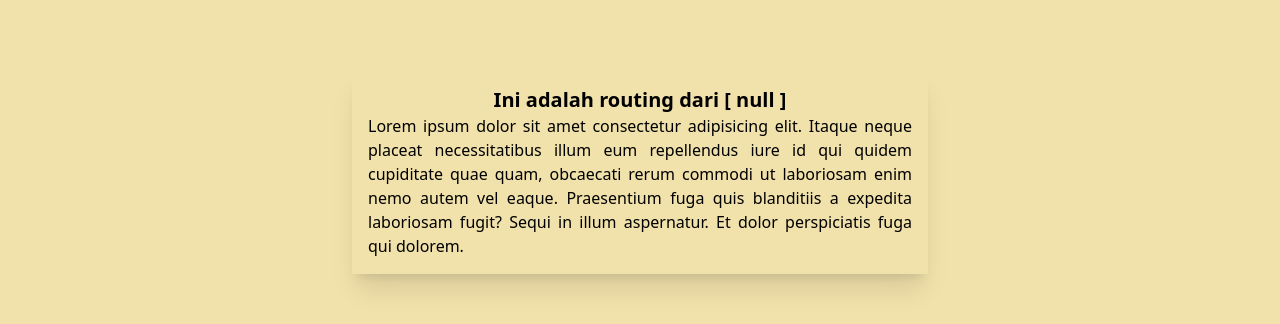
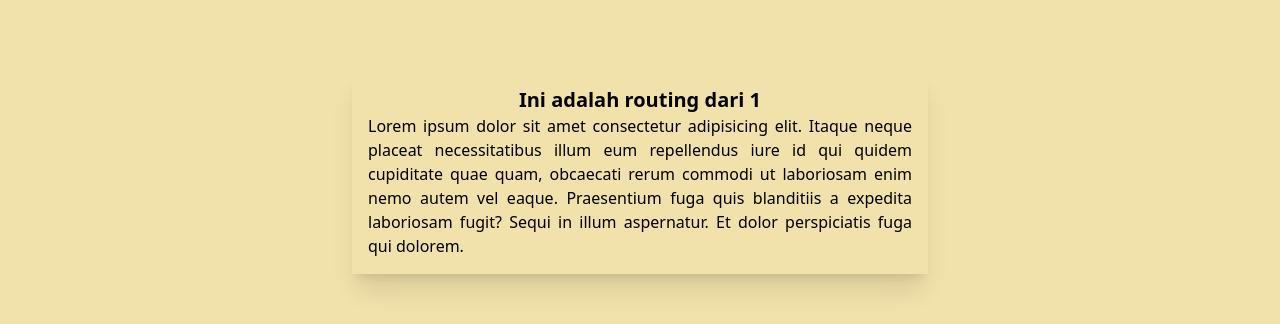
Before and after one commit to ummijumria1101/tugas3bootcamp, a Nuxt app: page /1 in a window 1280 px wide. Shown: the part 288-612 px from the top of the page. Built offline with nearby package versions, Linux system fonts and the light colour scheme.

Commit message:
update tugas 6

```diff
--- a/pages/[id].vue
+++ b/pages/[id].vue
@@ -1,16 +1,29 @@
 <template>
-    <div class="flex h-screen bg-txtprimary place-content-center">
+    <!-- <div class="flex h-screen bg-txtprimary place-content-center">
         <div class="max-w-xl text-justify shadow-xl p-4 my-auto">
         <p class="font-bold text-center text-xl">Ini adalah routing dari {{ [id] }}</p>
         <p class="">Lorem ipsum dolor sit amet consectetur adipisicing elit. Itaque neque placeat necessitatibus illum eum repellendus iure id qui quidem cupiditate quae quam, obcaecati rerum commodi ut laboriosam enim nemo autem vel eaque. Praesentium fuga quis blanditiis a expedita laboriosam fugit? Sequi in illum aspernatur. Et dolor perspiciatis fuga qui dolorem.</p>
     </div>
+    </div> -->
 
+    <div class="flex h-screen bg-txtprimary place-content-center">
+        <div class="max-w-xl text-justify shadow-xl p-4 my-auto">
+      <main v-if="$route.params.id">
+        <h1 class="font-bold text-center text-xl" v-text="'Ini adalah routing dari ' + $route.params.id"></h1>
+        <p class="">Lorem ipsum dolor sit amet consectetur adipisicing elit. Itaque neque placeat necessitatibus illum eum repellendus iure id qui quidem cupiditate quae quam, obcaecati rerum commodi ut laboriosam enim nemo autem vel eaque. Praesentium fuga quis blanditiis a expedita laboriosam fugit? Sequi in illum aspernatur. Et dolor perspiciatis fuga qui dolorem.</p>
+      </main>
+      <main v-else>
+        <h1>lalala</h1>
+      </main>
     </div>
+    </div>
+
 
 </template>
 
 <script setup>
-const {  } = useRoute().params
+// const {  } = useRoute().params
+// //console.log(route.params.id)
 
 </script>
 
--- a/tailwind.config.js
+++ b/tailwind.config.js
@@ -14,7 +14,8 @@ module.exports = {
       'secondarycolor' : '#F1E1AA', //abu muda
       'txtprimary' : '#F1E1AA', //abu tua
       'txtsecondary' : '#F1E1AA', // hitam
-      'txtbase' : '#1A1A1A'
+      'txtbase' : '#1A1A1A',
+      'sidecolor' : '#e0ad75'
 
 
     },
```
